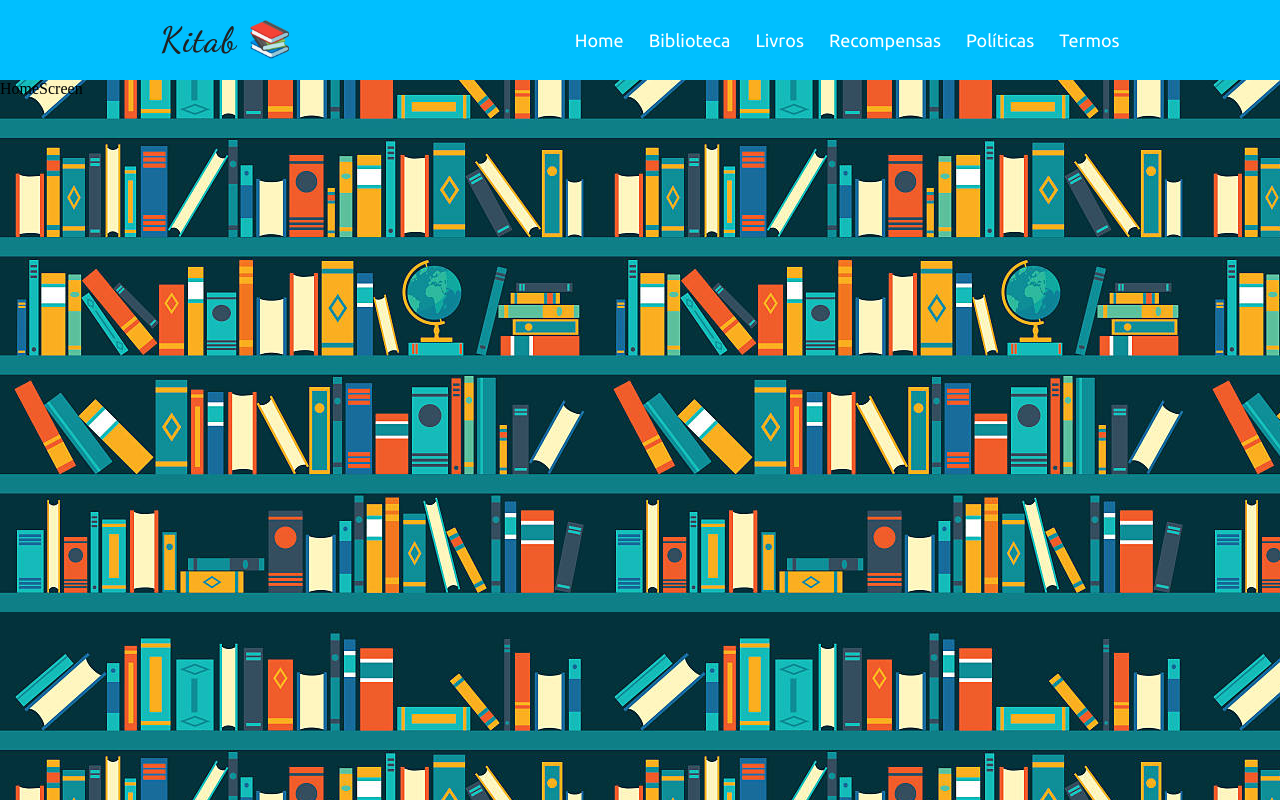
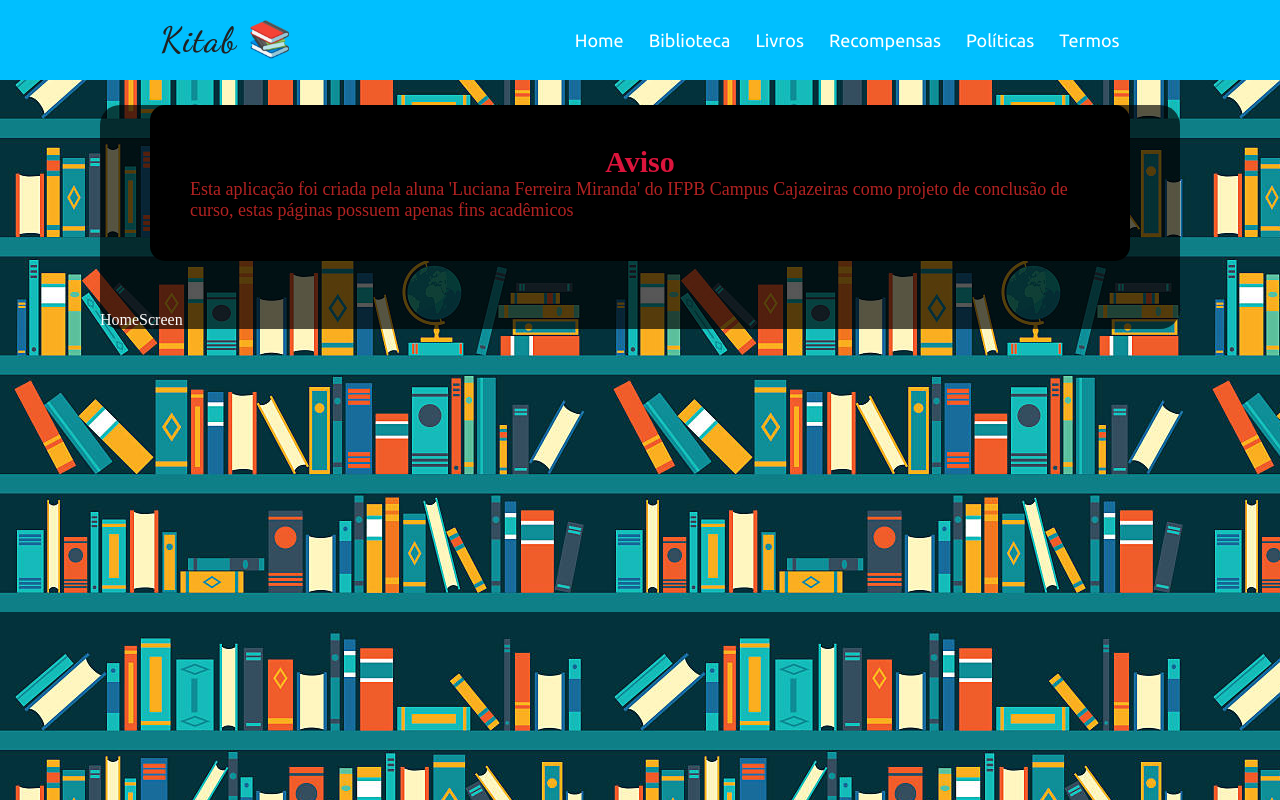
Before and after one commit to luluthedevil/tcc-desktop, a React (Create React App) app in the folder frontend/: page / in a window 1280 px wide. Built offline with nearby package versions, Linux system fonts and the light colour scheme.

Commit message:
Warn about aplication

```diff
--- a/frontend/src/App.css
+++ b/frontend/src/App.css
@@ -12,3 +12,12 @@ html{
 body {
   background-image: url("imgs/bookshelfBG.jpg");
 }
+
+.container{
+  margin-top: 25px;
+  margin-left: 100px;
+  margin-right: 100px;
+  background-color: rgba(0, 0, 0, 0.66);
+  color: #fff;
+  border-radius: 20px;
+}
--- a/frontend/src/App.js
+++ b/frontend/src/App.js
@@ -7,12 +7,15 @@ import LibraryScreen from './screens/LibraryScreen/LibraryScreen';
 import PoliticsScreen from './screens/PoliticsScreen/PoliticsScreen';
 import RewardsScreen from './screens/RewardsScreen/RewardsScreen';
 import TermsScreen from './screens/TermsScreen/TermsScreen';
+import Warn from './components/warn';
 
 function App() {
   return (
     <Router>
       <div className="App">
         <NavBar />
+        <div className="container">
+          <Warn />
           <Routes>
             <Route path="/" element={<HomeScreen />} />
             <Route path="/books" element={<BooksScreen />} />
@@ -22,6 +25,7 @@ function App() {
             <Route path="/terms" element={<TermsScreen />} />
           </Routes>
         </div>
+      </div>
     </Router>
   );
 }
--- a/frontend/src/components/nav/index.js
+++ b/frontend/src/components/nav/index.js
@@ -16,22 +16,22 @@ export default function NavBar() {
             </Link>
         </div>
         <nav className="navbar" ref={navRef}>
-            <Link to="/" className="menu-btn">
+            <Link to="/" className="menu-btn" onClick={showNavBar}>
                 Home
             </Link>
-            <Link to="/library" className="menu-btn">
+            <Link to="/library" className="menu-btn" onClick={showNavBar}>
                 Biblioteca
             </Link>
-            <Link to="/books" className="menu-btn">
+            <Link to="/books" className="menu-btn" onClick={showNavBar}>
                 Livros
             </Link>
-            <Link to="/rewards" className="menu-btn">
+            <Link to="/rewards" className="menu-btn" onClick={showNavBar}>
                 Recompensas
             </Link>
-            <Link to="/politcs" className="menu-btn">
+            <Link to="/politcs" className="menu-btn" onClick={showNavBar}>
                 Políticas
             </Link>
-            <Link to="/terms" className="menu-btn">
+            <Link to="/terms" className="menu-btn" onClick={showNavBar}>
                 Termos
             </Link>
             <div className="nav-btn nav-close-btn">
--- a/frontend/src/components/nav/style.css
+++ b/frontend/src/components/nav/style.css
@@ -1,5 +1,6 @@
 @import url('https://fonts.googleapis.com/css2?family=Ubuntu&display=swap');
 @import url('https://fonts.googleapis.com/css2?family=Dancing+Script:wght@600&display=swap');
+
 header {
     display: flex;
     align-items: center;
--- /dev/null
+++ b/frontend/src/components/warn/index.js
@@ -0,0 +1,13 @@
+import React from 'react';
+import './style.css';
+
+export default function Warn() {
+  return (
+    <div className="warn">
+        <div className="content">
+        <h2 className="warn-title">Aviso</h2>
+        <p className="warn-text">Esta aplicação foi criada pela aluna 'Luciana Ferreira Miranda' do IFPB Campus Cajazeiras como projeto de conclusão de curso, estas páginas possuem apenas fins acadêmicos</p>
+        </div>
+    </div>
+  );
+}
--- /dev/null
+++ b/frontend/src/components/warn/style.css
@@ -0,0 +1,25 @@
+.warn {
+    margin-left: 50px;
+    margin-right: 50px;
+    margin-bottom: 50px;
+}
+
+.content {
+    background-color: black;
+    display: flex;
+    justify-content: center;
+    align-items: center;
+    flex-direction: column;
+    padding: 40px;
+    border-radius: 15px;
+}
+
+.warn-title{
+    color: crimson;
+    font-size: 30px;
+}
+
+.warn-text {
+    color: firebrick;
+    font-size: 18px;
+}
```
Lines whose indentation alone changed are shown as unchanged.
